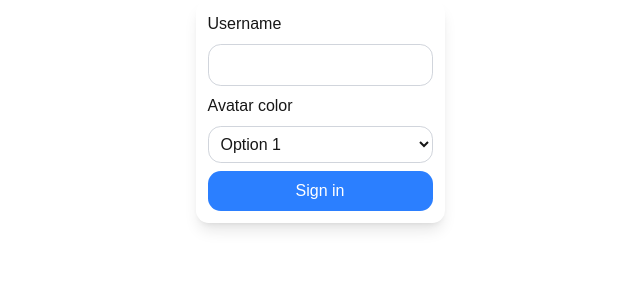
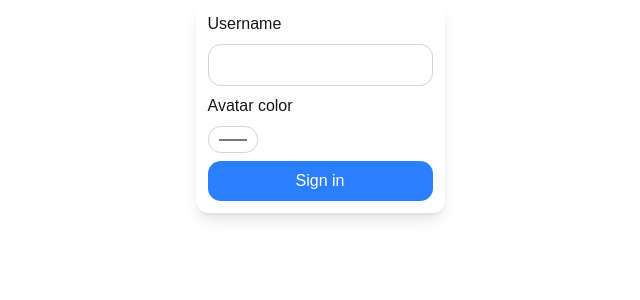
Before and after one commit to purkkapunkki/smart-human-presence-digital-twin-frontend, a Next.js app: page / in a window 1280 px wide. Shown: the top 300 px of the page, without its empty margins (320-960 px from the left). Built offline with nearby package versions, Linux system fonts and the light colour scheme.

Commit message:
Added a color picker to sign in

```diff
--- a/app/page.tsx
+++ b/app/page.tsx
@@ -10,16 +10,13 @@ export default function Home() {
             name="username"
             className=" border border-gray-300 rounded-[var(--rounded-corners)] p-2"
           />
-          <label htmlFor="dropdown">Avatar color</label>
-          <select
-            name="dropdown"
-            id="dropdown"
+          <label htmlFor="avatar-color">Avatar color</label>
+          <input
+            type="color"
+            id="avatar-color"
+            name="avatar-color"
             className="border border-gray-300 rounded-[var(--rounded-corners)] p-2 cursor-pointer"
-          >
-            <option value="option1">Option 1</option>
-            <option value="option2">Option 2</option>
-            <option value="option3">Option 3</option>
-          </select>
+          />
           <button
             type="submit"
             className="bg-blue-500 text-white p-2 rounded-[var(--rounded-corners)] hover:bg-blue-600 transition-colors cursor-pointer"
```
